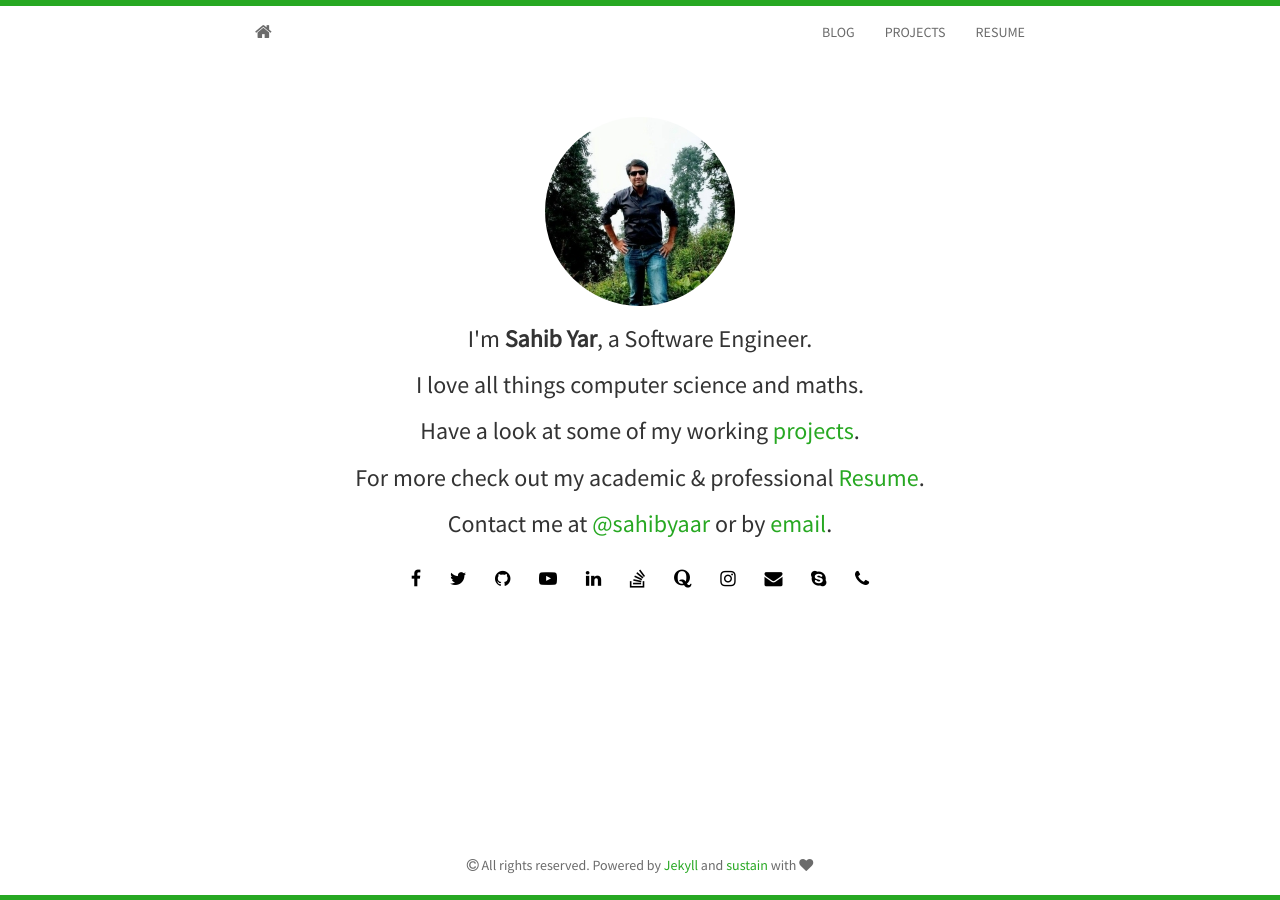
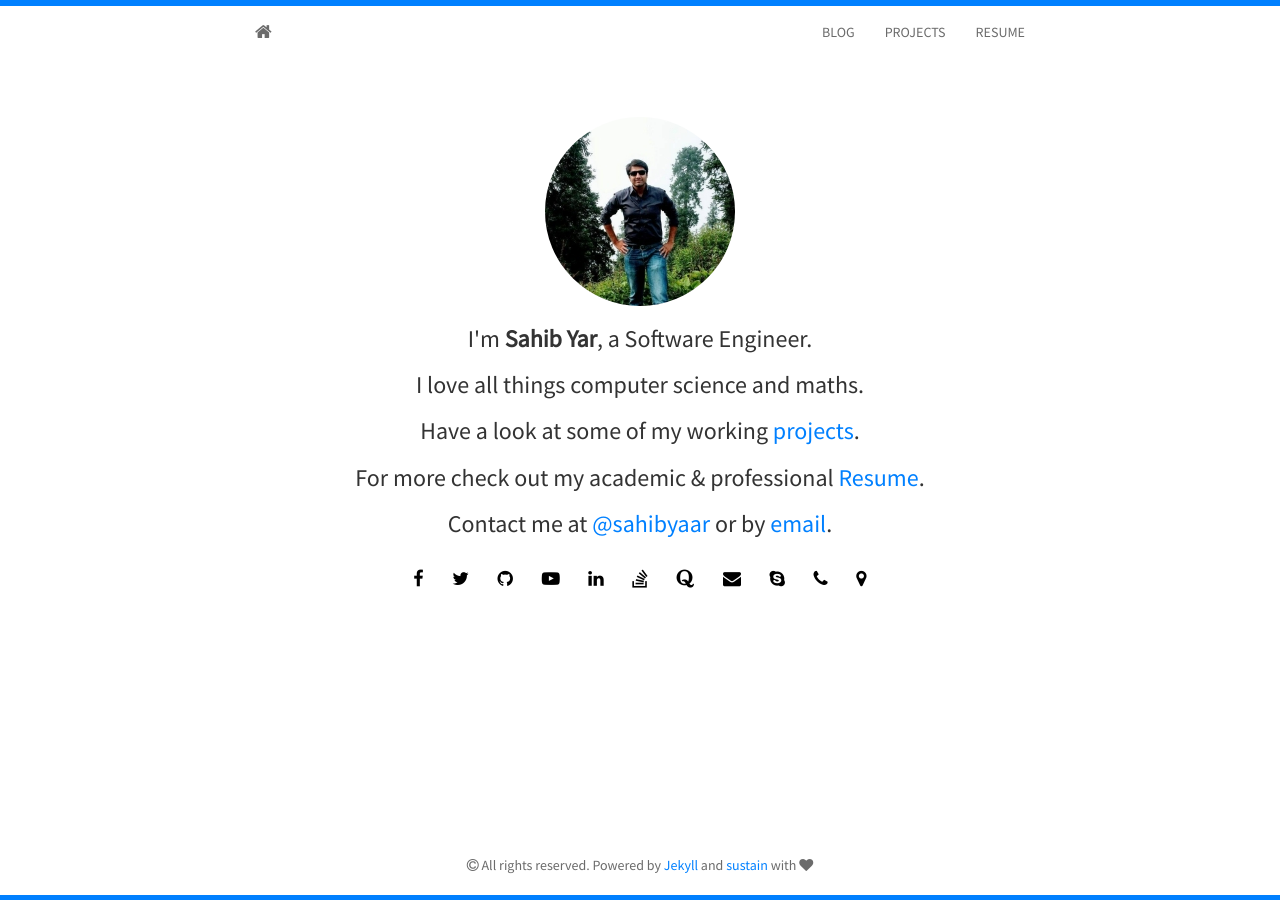
Before and after one commit to SahibYar/SahibYar.github.io, a Jekyll site: the page built from index.html, in a window 1280 px wide. Built offline with Jekyll 4.4.1, drawn with Linux system fonts in a browser that asks for light colours; nearby versions of some CDN libraries; the list of posts is cut into pages by our own code.

Commit message:
changing the color of theme and social icon on hovering.

```diff
--- a/_config.yml
+++ b/_config.yml
@@ -22,8 +22,8 @@
 twitter: sahibyaar
 facebook: sahib.yar
 youtube: user/sahibyaar
-instagram: sahibyar
 skype: sahibyaar?call
+location: place/Abbasi+Business+Centre+Rawalpindi/@33.6519466,73.0718534,19z/data=!4m5!3m4!1s0x0:0x7cb026ddcaabd3a7!8m2!3d33.6516861!4d73.0719727
 linkedin: sahibyar
 phone: //+923366037321
 quora: sahib-yar
--- a/_includes/social.html
+++ b/_includes/social.html
@@ -1,35 +1,31 @@
 <div class="social">
 	<h4>
     {% if site.facebook %}
-        <a href="http://facebook.com/{{ site.facebook }}"><i class="fa fa-facebook"></i></a>
+        <a class="icon-facebook" href="http://facebook.com/{{ site.facebook }}"><i class="fa fa-facebook"></i></a>
     {% endif %}
 
     {% if site.twitter %}
-        <a href="http://twitter.com/{{ site.twitter }}"><i class="fa fa-twitter"></i></a>
+        <a class="icon-twitter" href="http://twitter.com/{{ site.twitter }}"><i class="fa fa-twitter"></i></a>
     {% endif %}
 
     {% if site.github %}
-	    <a href="http://github.com/{{ site.github }}"><i class="fa fa-github"></i></a>
+	    <a class="icon-github" href="http://github.com/{{ site.github }}"><i class="fa fa-github"></i></a>
     {% endif %}
 
     {% if site.youtube %}
-        <a href="http://youtube.com/{{ site.youtube }}"><i class="fa fa-youtube-play"></i></a>
+        <a class="icon-youtube" href="http://youtube.com/{{ site.youtube }}"><i class="fa fa-youtube-play"></i></a>
     {% endif %}
 
     {% if site.linkedin %}
-	    <a href="http://linkedin.com/in/{{ site.linkedin }}"><i class="fa fa-linkedin"></i></a>
+	    <a class="icon-linkedin" href="http://linkedin.com/in/{{ site.linkedin }}"><i class="fa fa-linkedin"></i></a>
     {% endif %}
 
     {% if site.stackoverflow %}
-	    <a href="http://stackoverflow.com/{{ site.stackoverflow }}"><i class="fa fa-stack-overflow"></i></a>
+	    <a class="icon-stackoverflow" href="http://stackoverflow.com/{{ site.stackoverflow }}"><i class="fa fa-stack-overflow"></i></a>
     {% endif %}
 
     {% if site.quora %}
-        <a href="http://www.quora.com/profile/{{ site.quora }}"><i class="fa fa-quora"></i></a>
-    {% endif %}
-
-    {% if site.instagram %}
-        <a href="http://www.instagram.com/profile/{{ site.instagram }}"><i class="fa fa-instagram"></i></a>
+        <a class="icon-qoura" href="http://www.quora.com/profile/{{ site.quora }}"><i class="fa fa-quora"></i></a>
     {% endif %}
 
     {% if site.email %}
@@ -41,7 +37,11 @@
     {% endif %}
 
     {% if site.phone %}
-        <a href="callto:{{ site.phone}}"><i class="fa fa-phone"></i></a>
+        <a class="icon-dialer" href="callto:{{ site.phone}}"><i class="fa fa-phone"></i></a>
+    {% endif %}
+
+    {% if site:location %}
+        <a class="icon-google" href="https://www.google.com/maps/{{ site:location}}"><i class="fa fa-map-marker"></i></a>
     {% endif %}
 
 	</h4>
--- a/static/css/main.css
+++ b/static/css/main.css
@@ -6,7 +6,7 @@
   background-color: #fff;
   font-family: 'Source Sans Pro', sans-serif;
   /* The html and body elements cannot have any padding or margin. */
-  border-top: 3px solid #27A822;
+  border-top: 3px solid #0080FF;
 }
 /* Wrapper for page content to push down footer */
 #wrap {
@@ -33,7 +33,7 @@
   color: #6b6b6b;
 }
 .navbar-default .navbar-brand:hover, .navbar-default .navbar-brand:focus {
-  color: #6b6b6b;
+  color: #0080FF;
 }
 .navbar-default .navbar-text {
   color: #6b6b6b;
@@ -42,14 +42,14 @@
   color: #6b6b6b;
 }
 .navbar-default .navbar-nav > li > a:hover, .navbar-default .navbar-nav > li > a:focus {
-  color: #6b6b6b;
+  color: #0080FF;
 }
 .navbar-default .navbar-nav > .active > a, .navbar-default .navbar-nav > .active > a:hover, .navbar-default .navbar-nav > .active > a:focus {
-  color: #6b6b6b;
+  color: #0167CC;
   background-color: #ffffff;
 }
 .navbar-default .navbar-nav > .open > a, .navbar-default .navbar-nav > .open > a:hover, .navbar-default .navbar-nav > .open > a:focus {
-  color: #6b6b6b;
+  color: #0167CC;
   background-color: #ffffff;
 }
 .navbar-default .navbar-toggle {
@@ -75,7 +75,7 @@
   .navbar-default .navbar-nav .open .dropdown-menu > li > a {
     color: #6b6b6b;
   }
-  .navbar-default .navbar-nav .open .dropdown-menu > li > a:hover, .navbar-default .navbar-nav .open .dropdown-menu > li > a:focus {
+  .navbar-default .navbar-nav .open .dropdown-menu > li > A:hover, .navbar-default .navbar-nav .open .dropdown-menu > li > a:focus {
     color: #6b6b6b;
   }
   .navbar-default .navbar-nav .open .dropdown-menu > .active > a, .navbar-default .navbar-nav .open .dropdown-menu > .active > a:hover, .navbar-default .navbar-nav .open .dropdown-menu > .active > a:focus {
@@ -96,10 +96,10 @@
   margin: 20px 0;
 }
 .container a {
-  color: #27A822;
+  color: #0080FF;
 }
 .container a:hover {
-  color: #267723;
+  color: #0167CC;
 }
 .img-responsive {
  display: block;
@@ -120,10 +120,10 @@
   font-size: 15px;
 }
 .panel-default h4 a, h5 a {
-  color: #27A822;
+  color: #0080FF;
 }
 .panel-default h4 a:hover, h5 a:hover {
-  color: #267723;
+  color: #0167CC;
 }
 .panel{
   border-style: none;
@@ -174,7 +174,7 @@
 	color: #6b6b6b;
 }
 div.footer{
-  border-bottom: 5px solid #27A822;;
+  border-bottom: 5px solid #0080FF;;
 }
 /* Set the fixed height of the footer here */
 /*.footer {
@@ -182,3 +182,15 @@
   padding-bottom: 15px;
 
 }*/
+a.icon-stackoverflow:hover  {color:#F48024;}
+a.icon-twitter:hover        {color:#00B6F1;}
+a.icon-facebook:hover   {color:#3B5998;}
+a.icon-google:hover     {color:#C20806;}
+a.icon-instagram:hover  {color:#8a3ab9;}
+a.icon-qoura:hover      {color:#AA2200;}
+a.icon-youtube:hover    {color:#C31A1E;}
+a.icon-pinterest:hover  {color:#C91517;}
+a.icon-github:hover     {color:#040204;}
+a.icon-skype:hover      {color:#12A5F4;}
+a.icon-linkedin:hover   {color:#04669A;}
+a.icon-dialer:hover     {color:#25A011;}
```
